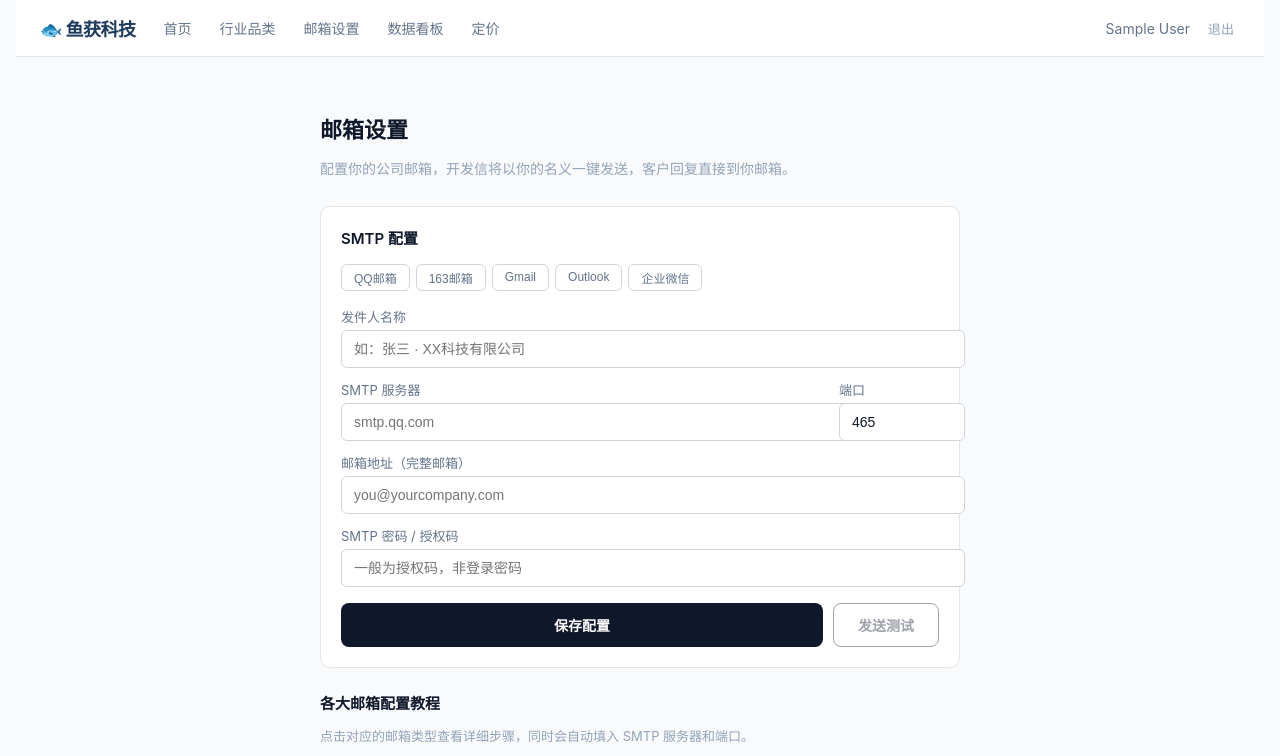
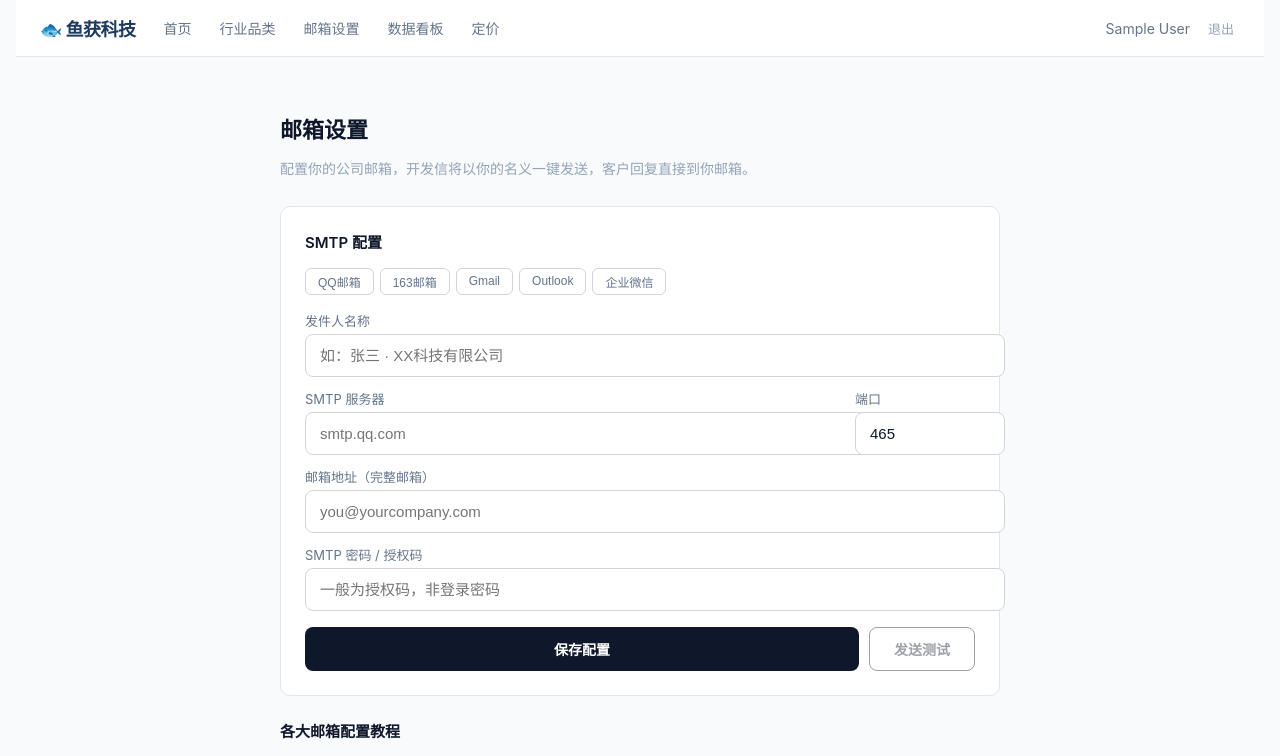
Before and after one commit to 321347/b2b-trade, a Next.js app: page /email-settings in a window 1280 px wide. Shown: the top 756 px of the page. Built offline with nearby package versions, Linux system fonts and the light colour scheme; sample sign-in values are in the browser's storage.

Commit message:
网站图标 + 邮箱设置表单优化

```diff
--- a/src/app/email-settings/page.js
+++ b/src/app/email-settings/page.js
@@ -140,19 +140,19 @@ export default function EmailSettings() {
       value={form[field]}
       onChange={e => update(field, type === 'number' ? parseInt(e.target.value) || '' : e.target.value)}
       placeholder={placeholder}
-      style={{ width: '100%', padding: '10px 12px', borderRadius: 6, border: '1px solid #d1d5db', fontSize: 14, outline: 'none', background: '#fff', color: '#0f172a' }}
+      style={{ width: '100%', padding: '12px 14px', borderRadius: 8, border: '1px solid #d1d5db', fontSize: 15, outline: 'none', background: '#fff', color: '#0f172a' }}
     />
   );
 
   return (
-    <div style={{ maxWidth: 640, margin: '0 auto', padding: '40px 20px 80px' }}>
+    <div style={{ maxWidth: 720, margin: '0 auto', padding: '40px 20px 80px' }}>
       <h1 style={{ fontSize: 22, fontWeight: 700, color: '#0f172a', marginBottom: 8 }}>邮箱设置</h1>
       <p style={{ fontSize: 14, color: '#94a3b8', marginBottom: 28 }}>
         配置你的公司邮箱，开发信将以你的名义一键发送，客户回复直接到你邮箱。
       </p>
 
       {/* Form */}
-      <div style={{ background: '#fff', borderRadius: 10, border: '1px solid #e5e5e5', padding: 20, marginBottom: 24 }}>
+      <div style={{ background: '#fff', borderRadius: 10, border: '1px solid #e5e5e5', padding: 24, marginBottom: 24 }}>
         <div style={{ fontSize: 15, fontWeight: 600, color: '#0f172a', marginBottom: 16 }}>SMTP 配置</div>
 
         <div style={{ display: 'flex', gap: 6, flexWrap: 'wrap', marginBottom: 16 }}>
@@ -174,14 +174,14 @@ export default function EmailSettings() {
               <div style={{ fontSize: 13, color: '#64748b', marginBottom: 4 }}>SMTP 服务器</div>
               {inp('host', 'smtp.qq.com')}
             </div>
-            <div style={{ width: 100 }}>
+            <div style={{ width: 120 }}>
               <div style={{ fontSize: 13, color: '#64748b', marginBottom: 4 }}>端口</div>
               <input
                 type="number"
                 value={form.port}
                 onChange={e => update('port', parseInt(e.target.value) || 465)}
                 placeholder="465"
-                style={{ width: '100%', padding: '10px 12px', borderRadius: 6, border: '1px solid #d1d5db', fontSize: 14, outline: 'none', background: '#fff', color: '#0f172a' }}
+                style={{ width: '100%', padding: '12px 14px', borderRadius: 8, border: '1px solid #d1d5db', fontSize: 15, outline: 'none', background: '#fff', color: '#0f172a' }}
               />
             </div>
           </div>
```
Also changed, not shown: src/app/layout.js (+4 -0 lines).
